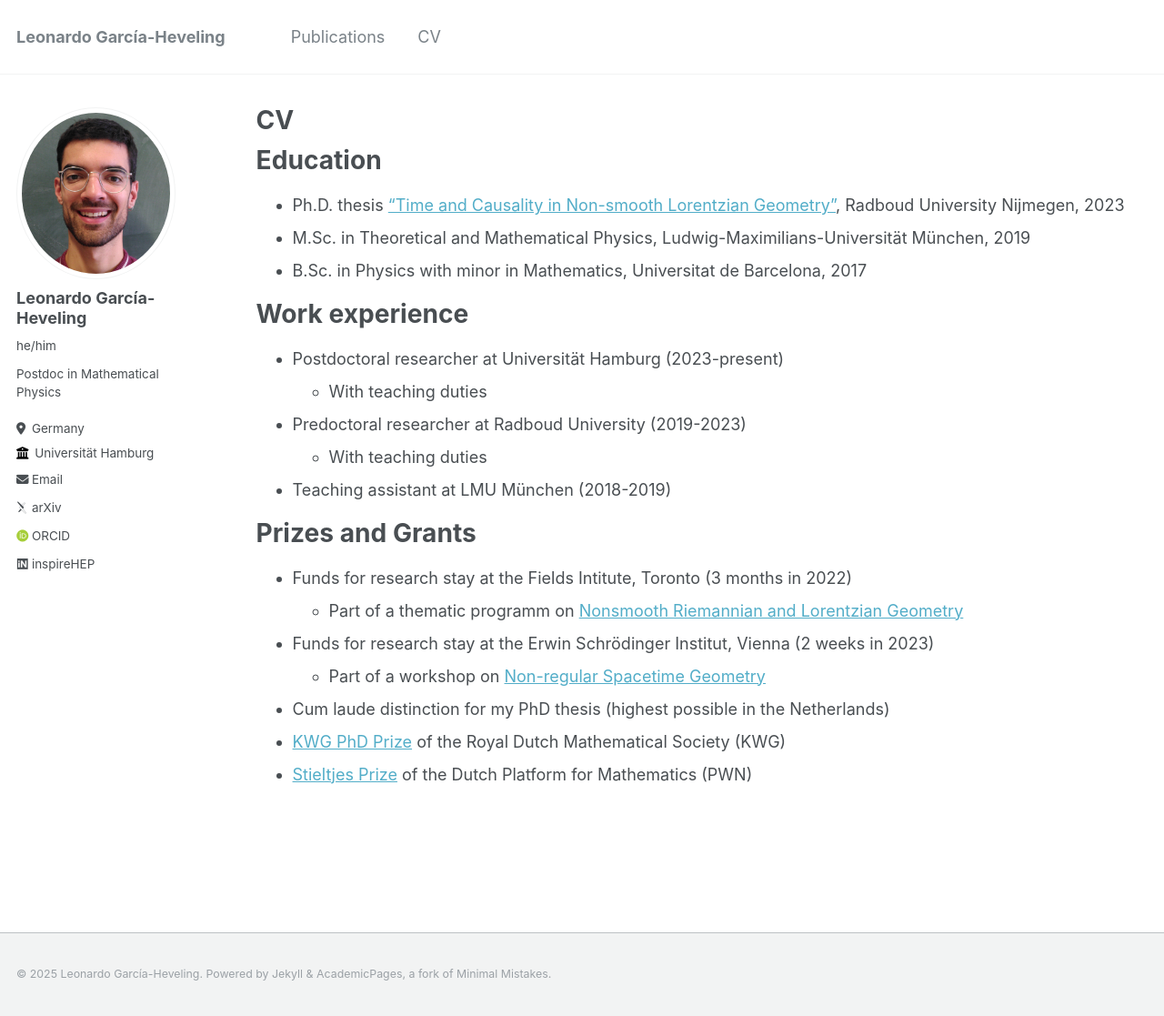
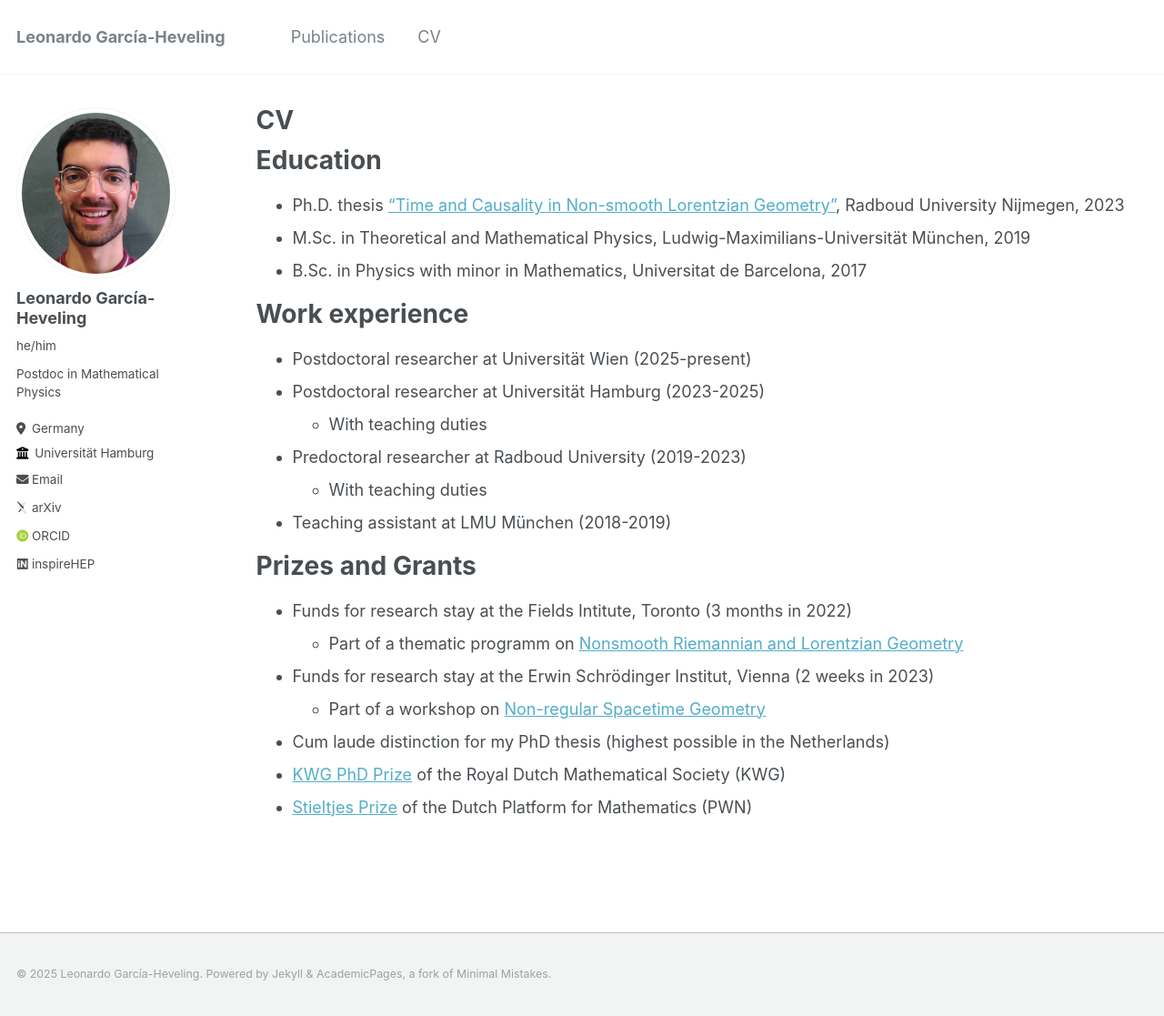
Before and after one commit to LeoGarciaHeveling/LeoGarciaHeveling.github.io, a Jekyll site: the page built from _pages/cv.md, in a window 1280 px wide and 1117 px high. Shown: the whole window at 91% size. Built offline with Jekyll 4.4.1, drawn with Linux system fonts in a browser that asks for light colours; some web fonts are replaced.

Commit message:
Update cv.md

```diff
--- a/_pages/cv.md
+++ b/_pages/cv.md
@@ -17,7 +17,8 @@ Education
 
 Work experience
 ======
-* Postdoctoral researcher at Universität Hamburg (2023-present)
+* Postdoctoral researcher at Universität Wien (2025-present)
+* Postdoctoral researcher at Universität Hamburg (2023-2025)
     * With teaching duties
 * Predoctoral researcher at Radboud University (2019-2023)
     * With teaching duties
```
